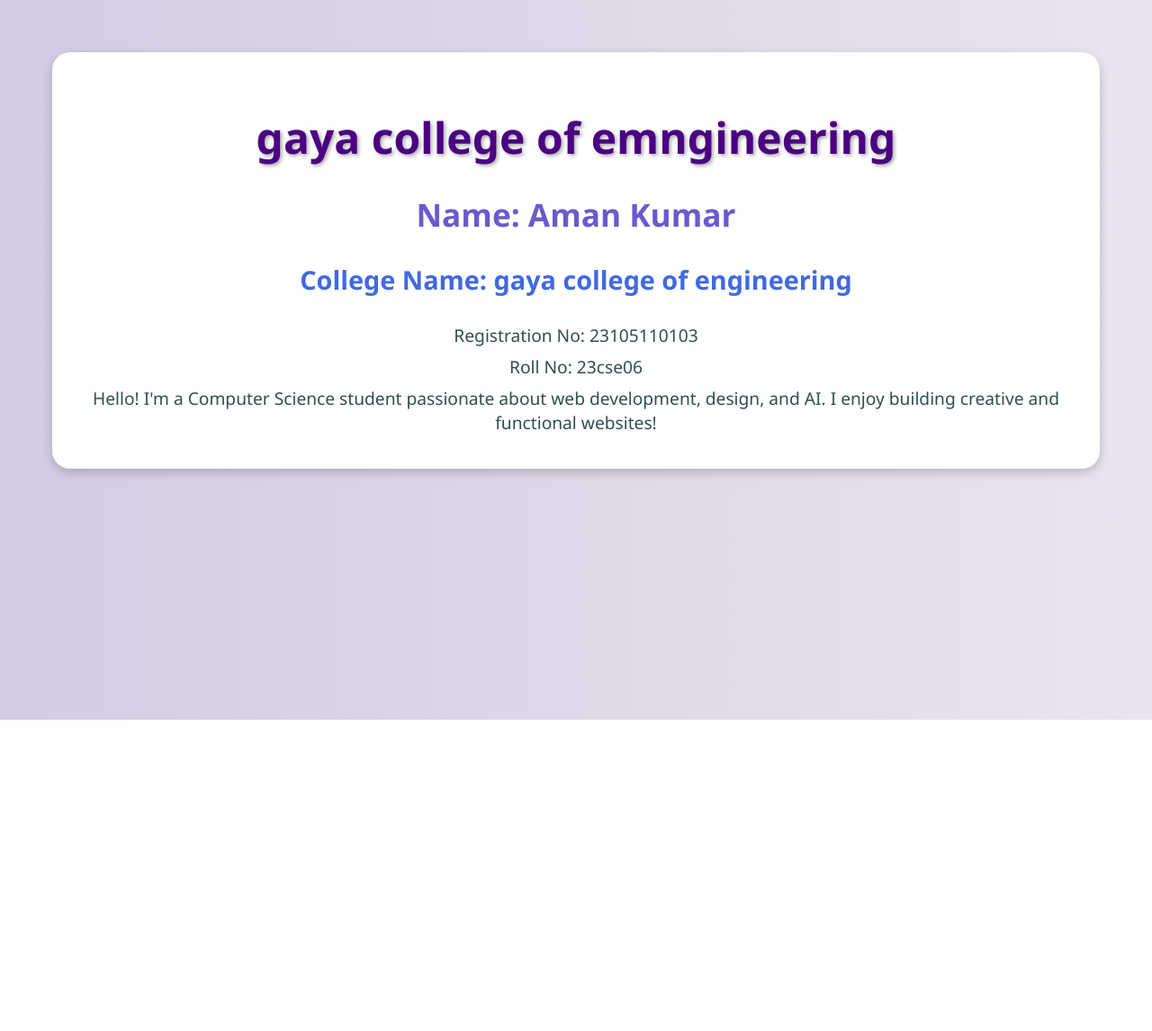
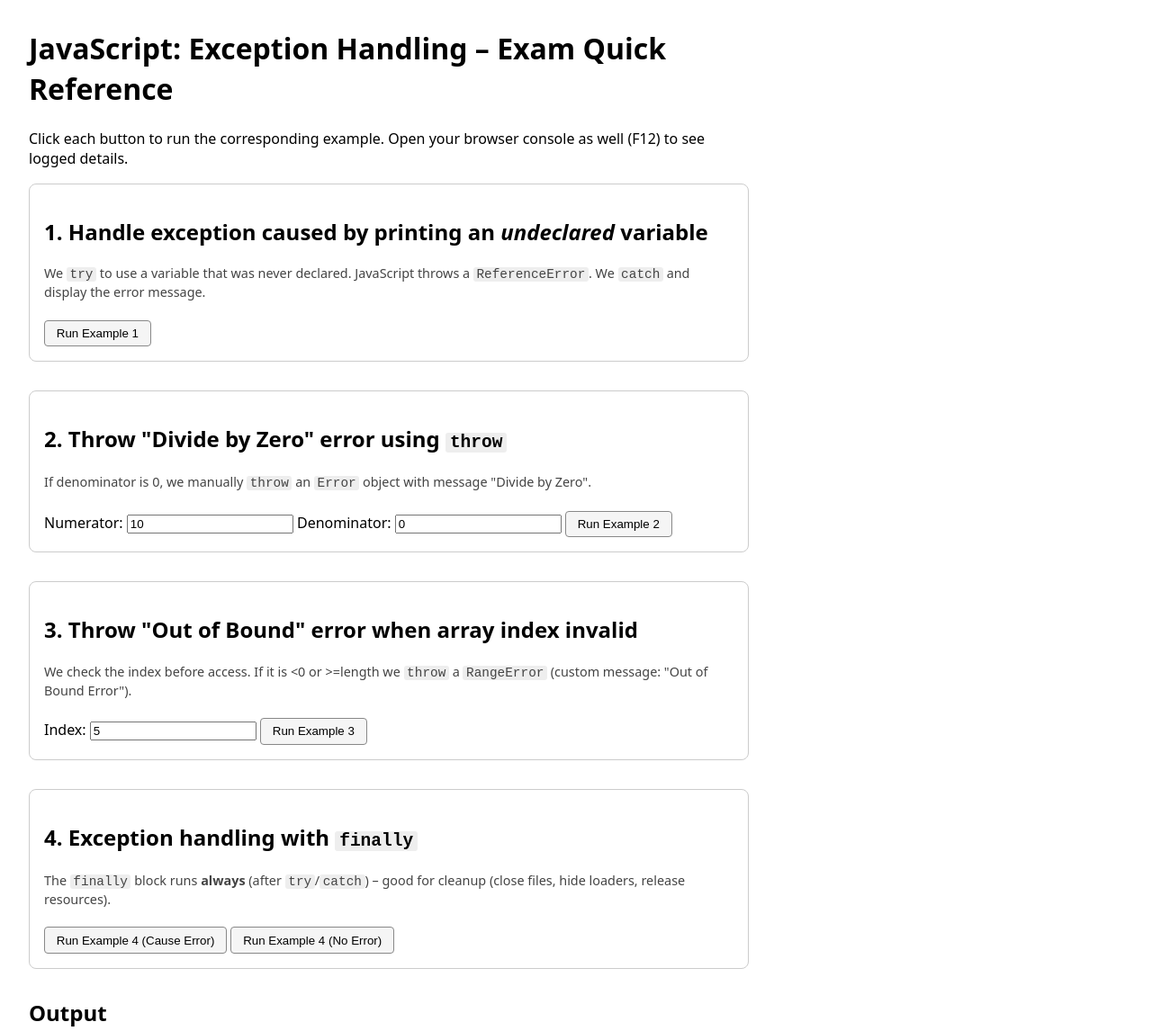
Before and after one commit to piyush77-dev/Task17, a plain HTML site: page index.html in a window 1280 px wide. Shown: the top 1146 px of the page at 90% size. Before the commit the page ends 800 px from the top, so only its background shows below. Drawn offline with Linux system fonts and the light colour scheme.

Commit message:
Update index.html

```diff
--- a/index.html
+++ b/index.html
@@ -1,59 +1,150 @@
 <!DOCTYPE html>
 <html lang="en">
 <head>
-    <meta charset="UTF-8">
-    <title>My Basic Info</title>
-    <style>
-        body {
-            background: linear-gradient(to right, #d3cce3, #e9e4f0);
-            font-family: 'Segoe UI', sans-serif;
-            text-align: center;
-            padding: 50px;
-            color: #333;
-        }
-
-        h1 {
-            color: #4B0082;
-            font-size: 3em;
-            margin-bottom: 20px;
-            text-shadow: 2px 2px 4px #aaa;
-        }
-
-        h2 {
-            color: #6A5ACD;
-            font-size: 2.2em;
-            margin-bottom: 10px;
-        }
-
-        h3 {
-            color: #4169E1;
-            font-size: 1.8em;
-        }
-
-        h4, h5, h6 {
-            font-size: 1.2em;
-            color: #2F4F4F;
-            font-weight: normal;
-            margin: 8px 0;
-        }
-
-        .box {
-            background-color: white;
-            padding: 30px;
-            border-radius: 20px;
-            box-shadow: 0 4px 12px rgba(0, 0, 0, 0.2);
-            display: inline-block;
-        }
-    </style>
+  <meta charset="utf-8" />
+  <title>JavaScript Exception Handling Examples</title>
+  <meta name="viewport" content="width=device-width, initial-scale=1" />
+  <style>
+    body{font-family:system-ui,Arial,sans-serif;line-height:1.4;margin:2rem;max-width:800px}
+    h1{margin-top:0}
+    section{margin-bottom:2rem;padding:1rem;border:1px solid #ccc;border-radius:8px}
+    button{margin-top:.5rem;padding:.4rem .8rem;cursor:pointer;border-radius:4px;border:1px solid #888;background:#f5f5f5}
+    pre{background:#111;color:#0f0;padding:1rem;min-height:8rem;white-space:pre-wrap;word-break:break-word}
+    code{background:#eee;padding:0 .25em;border-radius:3px}
+    .example-desc{font-size:.9rem;color:#444;margin:.25rem 0 .75rem}
+  </style>
 </head>
 <body>
-    <div class="box">
-        <h1>gaya college of emngineering</h1>
-        <h2>Name: Aman Kumar</h2>
-        <h3>College Name: gaya college of engineering</h3>
-        <h4>Registration No: 23105110103</h4>
-        <h5>Roll No: 23cse06</h5>
-        <h6>Hello! I'm a Computer Science student passionate about web development, design, and AI. I enjoy building creative and functional websites!</h6>
-    </div>
+  <h1>JavaScript: Exception Handling – Exam Quick Reference</h1>
+  <p>Click each button to run the corresponding example. Open your browser console as well (F12) to see logged details.</p>
+
+  <!-- 1. ReferenceError: using an undeclared variable -->
+  <section id="ex1">
+    <h2>1. Handle exception caused by printing an <em>undeclared</em> variable</h2>
+    <p class="example-desc">We <code>try</code> to use a variable that was never declared. JavaScript throws a <code>ReferenceError</code>. We <code>catch</code> and display the error message.</p>
+    <button onclick="runUndeclaredVarExample()">Run Example 1</button>
+  </section>
+
+  <!-- 2. Throw Divide By Zero Error -->
+  <section id="ex2">
+    <h2>2. Throw &quot;Divide by Zero&quot; error using <code>throw</code></h2>
+    <p class="example-desc">If denominator is 0, we manually <code>throw</code> an <code>Error</code> object with message &quot;Divide by Zero&quot;.</p>
+    <label>Numerator: <input id="numA" type="number" value="10"></label>
+    <label>Denominator: <input id="numB" type="number" value="0"></label>
+    <button onclick="runDivideExample()">Run Example 2</button>
+  </section>
+
+  <!-- 3. Throw Out of Bound Error -->
+  <section id="ex3">
+    <h2>3. Throw &quot;Out of Bound&quot; error when array index invalid</h2>
+    <p class="example-desc">We check the index before access. If it is &lt;0 or &gt;=length we <code>throw</code> a <code>RangeError</code> (custom message: &quot;Out of Bound Error&quot;).</p>
+    <label>Index: <input id="idx" type="number" value="5"></label>
+    <button onclick="runOutOfBoundsExample()">Run Example 3</button>
+  </section>
+
+  <!-- 4. Finally Demo -->
+  <section id="ex4">
+    <h2>4. Exception handling with <code>finally</code></h2>
+    <p class="example-desc">The <code>finally</code> block runs <strong>always</strong> (after <code>try</code>/<code>catch</code>) – good for cleanup (close files, hide loaders, release resources).</p>
+    <button onclick="runFinallyExample(true)">Run Example 4 (Cause Error)</button>
+    <button onclick="runFinallyExample(false)">Run Example 4 (No Error)</button>
+  </section>
+
+  <h2>Output</h2>
+  <pre id="output">(Results appear here)</pre>
+
+  <script>
+  /* Utility: append a line to the on‑page <pre> and console */
+  function logOut(msg){
+    const out = document.getElementById('output');
+    out.textContent += (out.textContent.endsWith('\n') || out.textContent === '' ? '' : '\n') + msg + '\n';
+    console.log(msg);
+  }
+  function clearOut(){
+    document.getElementById('output').textContent = '';
+  }
+
+  // 1. ReferenceError example -------------------------------------------------
+  function runUndeclaredVarExample(){
+    clearOut();
+    logOut('Example 1: Undeclared variable');
+    try {
+      // Intentionally reference a variable that does NOT exist.
+      // Using eval so linting doesn't complain.
+      /* eslint-disable no-eval */
+      const val = eval('someVariableThatIsNotDeclared');
+      logOut('Value: ' + val); // won't reach here
+    } catch (err){
+      logOut('Caught error: ' + err.name + ' - ' + err.message);
+    } finally {
+      logOut('Example 1 finished.');
+    }
+  }
+
+  // 2. Divide by Zero example -------------------------------------------------
+  function safeDivide(a,b){
+    if(b === 0){
+      throw new Error('Divide by Zero');
+    }
+    return a / b;
+  }
+  function runDivideExample(){
+    clearOut();
+    logOut('Example 2: Divide by Zero');
+    const a = Number(document.getElementById('numA').value);
+    const b = Number(document.getElementById('numB').value);
+    try {
+      const result = safeDivide(a,b);
+      logOut(a + ' / ' + b + ' = ' + result);
+    } catch(err){
+      logOut('Caught error: ' + err.message);
+    } finally {
+      logOut('Example 2 finished.');
+    }
+  }
+
+  // 3. Out of Bound example ---------------------------------------------------
+  const sampleArray = ['A','B','C'];
+  function getArrayElement(arr, index){
+    if(index < 0 || index >= arr.length){
+      throw new RangeError('Out of Bound Error: valid 0..' + (arr.length-1) + ', got ' + index);
+    }
+    return arr[index];
+  }
+  function runOutOfBoundsExample(){
+    clearOut();
+    logOut('Example 3: Out of Bound');
+    const index = Number(document.getElementById('idx').value);
+    try {
+      const elem = getArrayElement(sampleArray, index);
+      logOut('Element at index ' + index + ' = ' + elem);
+    } catch(err){
+      logOut('Caught error: ' + err.name + ' - ' + err.message);
+    } finally {
+      logOut('Example 3 finished.');
+    }
+  }
+
+  // 4. finally example --------------------------------------------------------
+  function riskyOperation(shouldFail){
+    if(shouldFail){
+      throw new Error('Forced failure in riskyOperation');
+    }
+    return 'Success from riskyOperation';
+  }
+  function runFinallyExample(shouldFail){
+    clearOut();
+    logOut('Example 4: finally');
+    try {
+      const msg = riskyOperation(shouldFail);
+      logOut('Operation result: ' + msg);
+    } catch(err){
+      logOut('Caught error: ' + err.message);
+    } finally {
+      logOut('Cleanup runs here (finally).');
+      logOut('Example 4 finished.');
+    }
+  }
+  </script>
 </body>
 </html>
```
